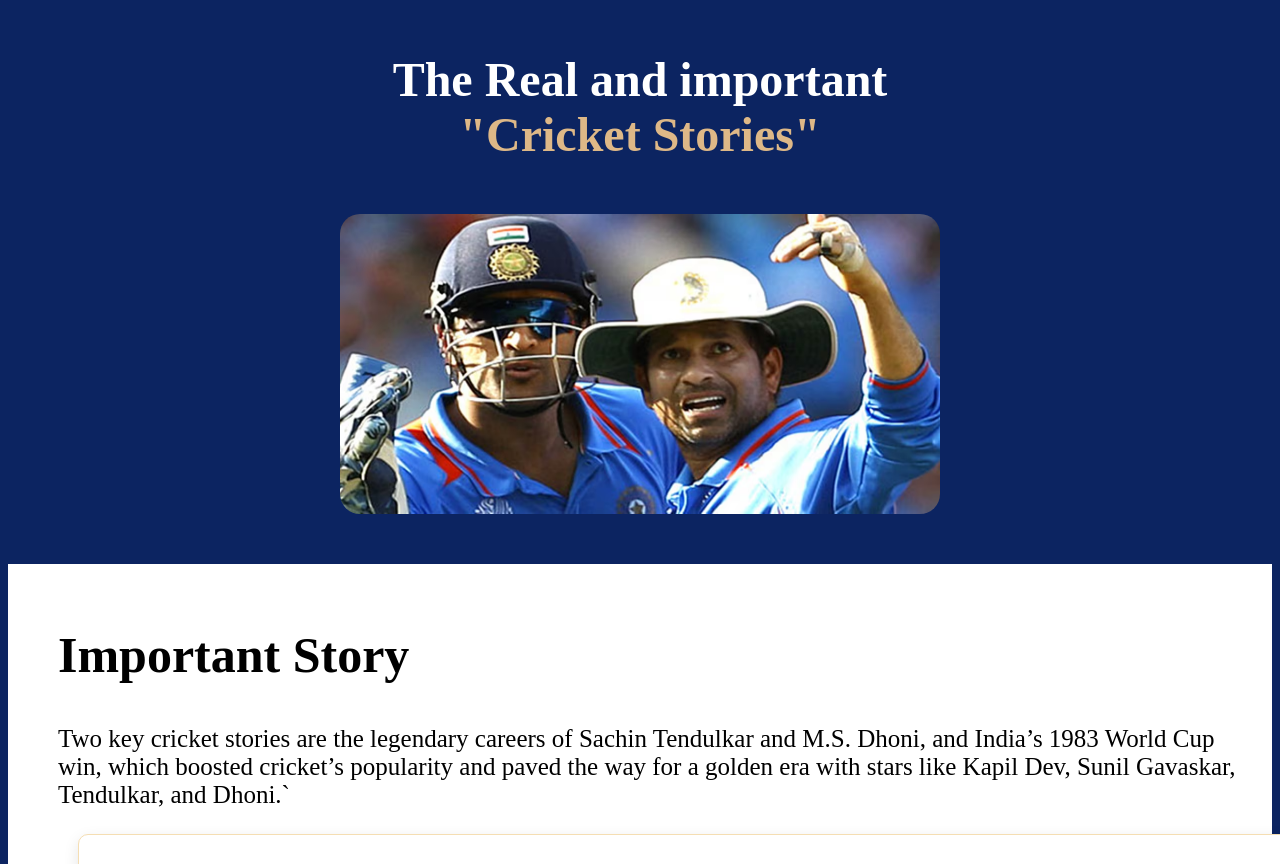
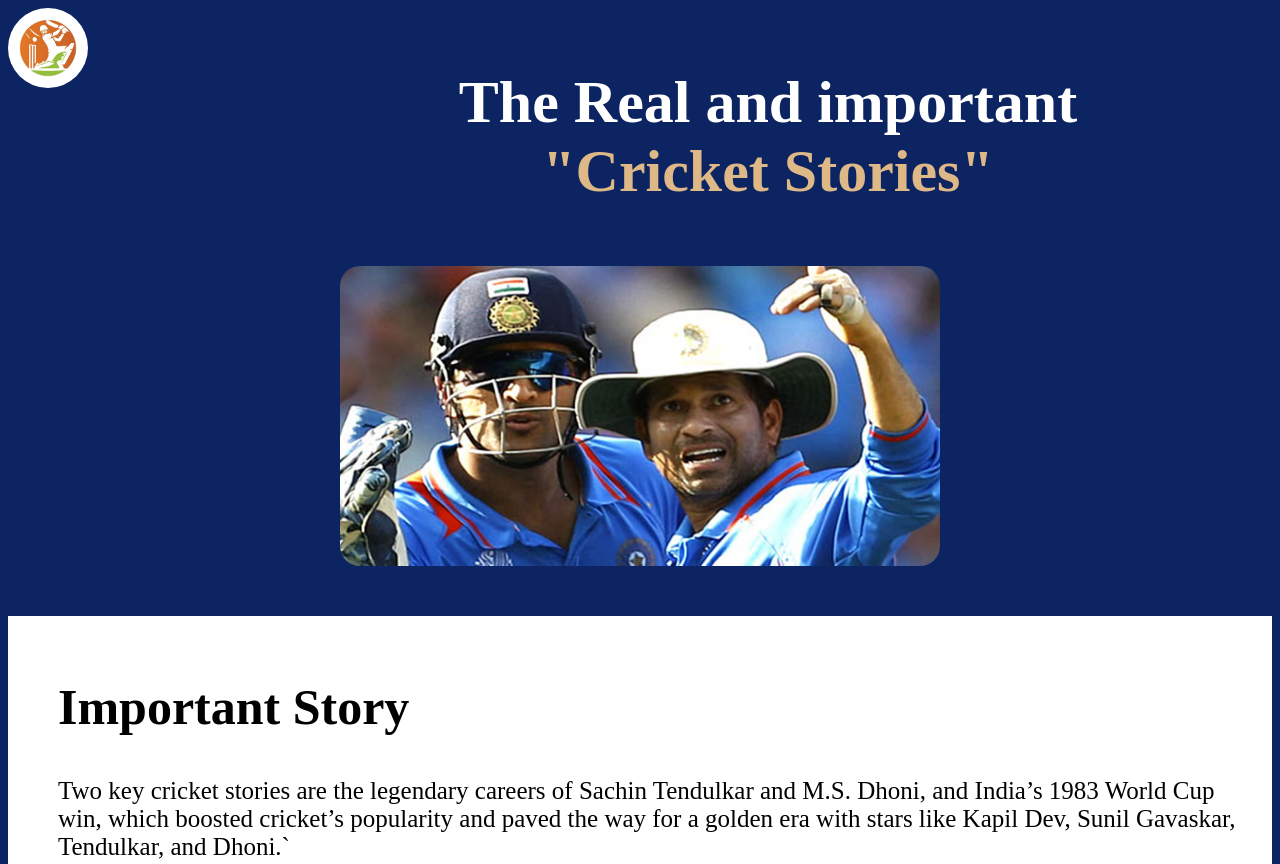
Before and after one commit to saravanaselvam266-spsm/Cricket_Blogs_Static_Web, a plain HTML site: page pages/stories.html in a window 1280 px wide. Shown: the top 864 px of the page. Drawn offline with Linux system fonts and the light colour scheme.

Commit message:
logo added

```diff
--- a/pages/stories.html
+++ b/pages/stories.html
@@ -8,13 +8,24 @@
   </head>
   <body>
     <header>
+      <div class="containers">
+        <div>
+          <a href="../index.html"
+            ><img class="logo" src="../assets/logo.jpg" alt="logo"
+          /></a>
+        </div>
+        <div class="heading">
           <h1>The Real and important <br /><span>"Cricket Stories"</span></h1>
+        </div>
+      </div>
 
+      <div>
         <img
           class="dhoni-sachin"
           src="../assets/dhoni-sachin-image.avif "
           alt="Dhoni-Sachin in one frame"
         />
+      </div>
     </header>
 
     <main>
```
Lines whose indentation alone changed are shown as unchanged.
